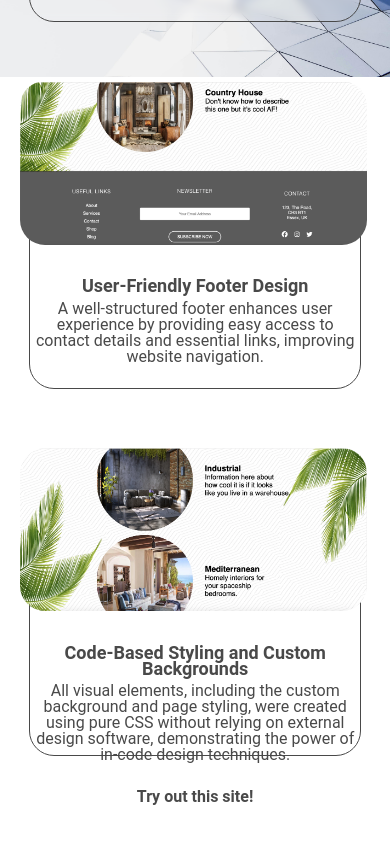
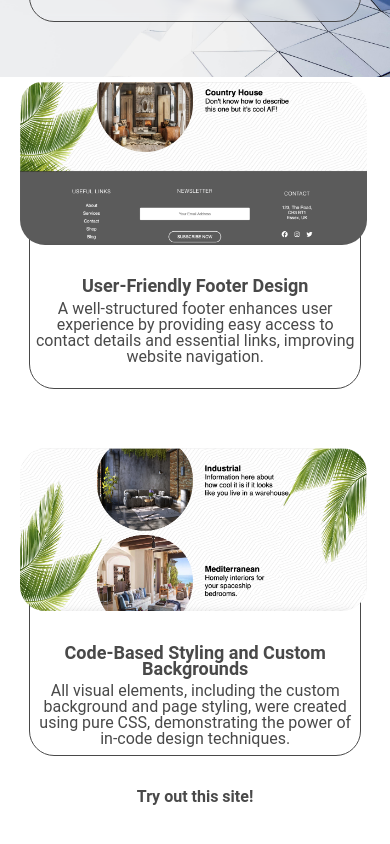
Before and after one commit to Jordamon/portfolio-website, a React (Create React App) app: page /interiors in a window 390 px wide. Shown: the part 767-1611 px from the top of the page. Built offline with nearby package versions, Linux system fonts and the light colour scheme.

Commit message:
project detail small screen size responsiv fix

```diff
--- a/src/components/pages/projects/project-detail/interiorsProject-portfolio-pages/InteriorsProject.jsx
+++ b/src/components/pages/projects/project-detail/interiorsProject-portfolio-pages/InteriorsProject.jsx
@@ -34,7 +34,7 @@ const InteriorsProject = () => {
     },
     {
       title: 'Code-Based Styling and Custom Backgrounds',
-      text: 'All visual elements, including the custom background and page styling, were created using pure CSS without relying on external design software, demonstrating the power of in-code design techniques.',
+      text: 'All visual elements, including the custom background and page styling, were created using pure CSS, demonstrating the power of in-code design techniques.',
       imgSrc: interiorsScreenshot4,
       alt: 'Screenshot highlighting custom CSS styling and backgrounds',
       to: 'https://jordamoninteriors.netlify.app/',
```
